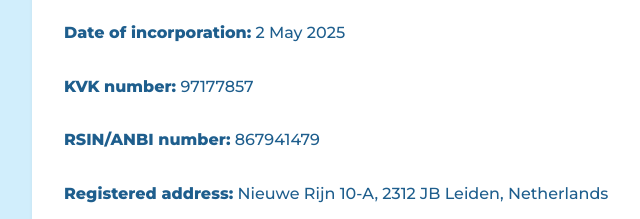
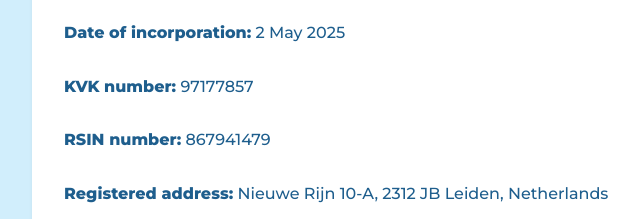
Before and after one commit to PedroGFonseca/paulacristinafoundation.github.io, a plain HTML site: page index.html in a window 1280 px wide. Shown: the part 3060-3279 px from the top of the page, 158-798 px from the left. Drawn offline with Linux system fonts and the light colour scheme.

Commit message:
removing anbi from rsin line

```diff
--- a/index.html
+++ b/index.html
@@ -133,7 +133,7 @@
                     <p><strong>Official name:</strong> Stichting Paula Cristina Foundation</p>
                     <p><strong>Date of incorporation:</strong> 2 May 2025</p>
                     <p><strong>KVK number:</strong> 97177857</p>
-                    <p><strong>RSIN/ANBI number:</strong> 867941479 </p>
+                    <p><strong>RSIN number:</strong> 867941479 </p>
                     <p><strong>Registered address:</strong> Nieuwe Rijn 10-A, 2312 JB Leiden, Netherlands</p>
                     <p><strong>Contact email:</strong> hello [at] paulacristinafoundation [dot] org</p>
                 </div>
```
